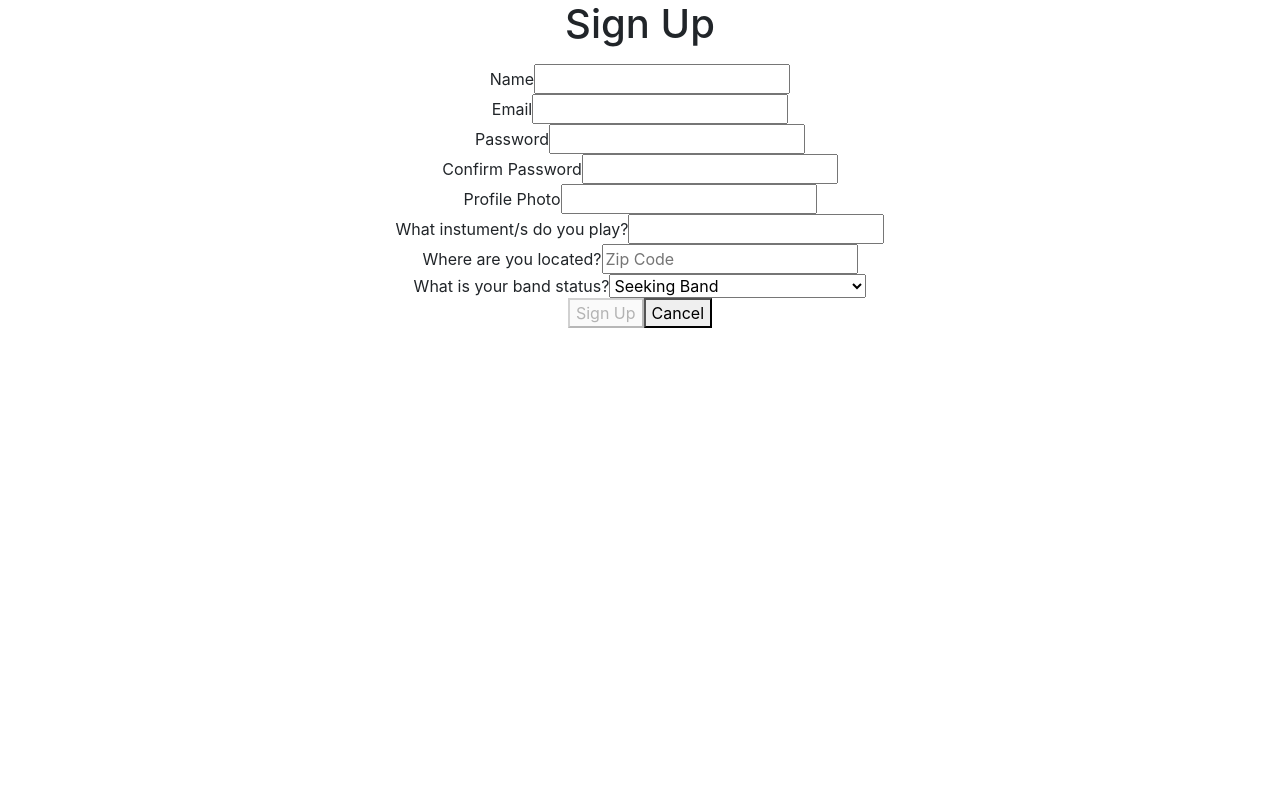
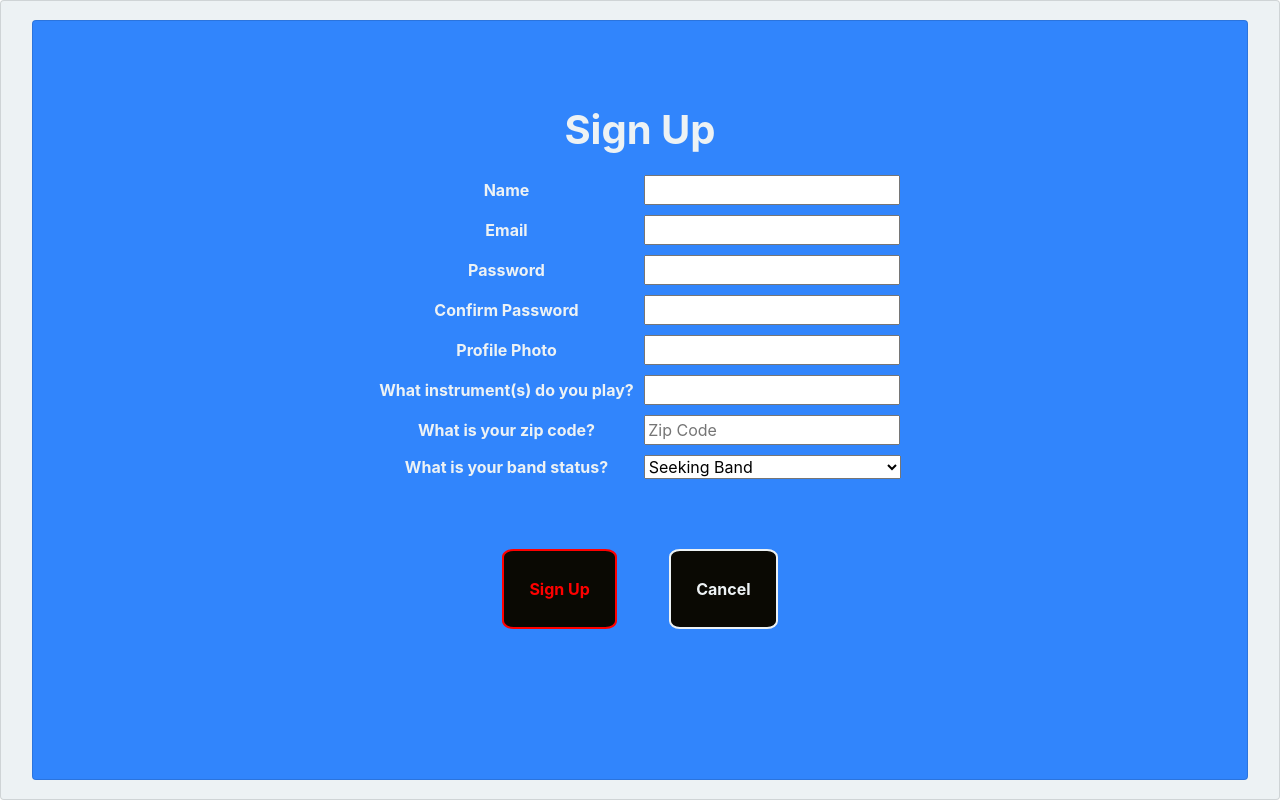
Before and after one commit to DevonJenkins/vibin-front-end, a React (Create React App) app: page /signup in a window 1280 px wide. Built offline with nearby package versions, Linux system fonts and the light colour scheme; no server answers.

Commit message:
complete signup structure and styling

```diff
--- a/src/App.css
+++ b/src/App.css
@@ -53,6 +53,11 @@ body {
   border: 2px var(--white) solid;
 }
 
+button:disabled {
+  color: var(--red);
+  border: 2px var(--red) solid;
+}
+
 .column-container {
   display: flex;
   flex-direction: column;
--- a/src/components/LoginForm/LoginForm.jsx
+++ b/src/components/LoginForm/LoginForm.jsx
@@ -29,7 +29,6 @@ const LoginForm = props => {
     <form
       autoComplete="off"
       onSubmit={handleSubmit}
-      className='{styles.container}'
     >
       <table cellPadding={5}>
         <tbody>
--- a/src/components/SignupForm/SignupForm.jsx
+++ b/src/components/SignupForm/SignupForm.jsx
@@ -46,8 +46,11 @@ const SignupForm = props => {
       onSubmit={handleSubmit}
       className='{styles.container}'
     >
-      <div className='{styles.inputContainer}'>
-        <label htmlFor="name" className='{styles.label}'>Name</label>
+      <table cellPadding={5}>
+        <tbody>
+          <tr>
+            <td className='whitefnt'>Name</td>
+            <td>
               <input
                 type="text"
                 autoComplete="off"
@@ -56,9 +59,11 @@ const SignupForm = props => {
                 name="name"
                 onChange={handleChange}
               />
-      </div>
-      <div className='{styles.inputContainer}'>
-        <label htmlFor="email" className='{styles.label}'>Email</label>
+            </td>
+          </tr>
+          <tr>
+            <td className='whitefnt'>Email</td>
+            <td>
               <input
                 type="text"
                 autoComplete="off"
@@ -67,9 +72,11 @@ const SignupForm = props => {
                 name="email"
                 onChange={handleChange}
               />
-      </div>
-      <div className='{styles.inputContainer}'>
-        <label htmlFor="password" className='{styles.label}'>Password</label>
+            </td>
+          </tr>
+          <tr>
+            <td className='whitefnt'>Password</td>
+            <td>
               <input
                 type="password"
                 autoComplete="off"
@@ -78,11 +85,11 @@ const SignupForm = props => {
                 name="password"
                 onChange={handleChange}
               />
-      </div>
-      <div className='{styles.inputContainer}'>
-        <label htmlFor="confirm" className='{styles.label}'>
-          Confirm Password
-        </label>
+            </td>
+          </tr>
+          <tr>
+            <td className='whitefnt'>Confirm Password</td>
+            <td>
               <input
                 type="password"
                 autoComplete="off"
@@ -91,11 +98,11 @@ const SignupForm = props => {
                 name="passwordConf"
                 onChange={handleChange}
               />
-      </div>
-      <div className='{styles.inputContainer}'>
-        <label htmlFor="avatar" className='{styles.label}'>
-          Profile Photo
-        </label>
+            </td>
+          </tr>
+          <tr>
+            <td className='whitefnt'>Profile Photo</td>
+            <td>
               <input
                 type="text"
                 autoComplete="off"
@@ -104,11 +111,11 @@ const SignupForm = props => {
                 name="avatar"
                 onChange={handleChange}
               />
-      </div>
-      <div className='{styles.inputContainer}'>
-        <label htmlFor="instruments" className='{styles.label}'>
-          What instument/s do you play?
-        </label>
+            </td>
+          </tr>
+          <tr>
+            <td className='whitefnt'>What instrument(s) do you play?</td>
+            <td>
               <input
                 type="text"
                 autoComplete="off"
@@ -117,11 +124,11 @@ const SignupForm = props => {
                 name="instruments"
                 onChange={handleChange}
               />
-      </div>
-      <div className='{styles.inputContainer}'>
-        <label htmlFor="zip" className='{styles.label}'>
-          Where are you located?
-        </label>
+            </td>
+          </tr>
+          <tr>
+            <td className='whitefnt'>What is your zip code?</td>
+            <td>
               <input
                 type="text"
                 pattern="[0-9]*"
@@ -132,11 +139,11 @@ const SignupForm = props => {
                 onChange={handleChange}
                 placeholder="Zip Code"
               />
-      </div>
-      <div className='{styles.inputContainer}'>
-        <label htmlFor="status" className='{styles.label}'>
-          What is your band status?
-        </label>
+            </td>
+          </tr>
+          <tr>
+            <td className='whitefnt'>What is your band status?</td>
+            <td>
               <select
                 type="text"
                 autoComplete="off"
@@ -148,13 +155,17 @@ const SignupForm = props => {
                   <option value="seeking-band">Seeking Band</option>
                   <option value="seeking-band-members">Band Owner Seeking Members</option>
               </select>
-      </div>
-      <div className='{styles.inputContainer}'>
-        <button disabled={isFormInvalid()} className='{styles.button}'>
+
+            </td>
+          </tr>
+        </tbody>
+      </table>
+      <div className='margin-top'>
+        <button disabled={isFormInvalid()} className='margin-2 br padding-2 whitebrdr whitefnt blackbg'>
           Sign Up
         </button>
-        <Link to="/">
-          <button>Cancel</button>
+        <Link className='margin-2' to="/">
+          <button className='padding-2 br whitebrdr whitefnt blackbg'>Cancel</button>
         </Link>
       </div>
     </form>
--- a/src/pages/Signup/Signup.jsx
+++ b/src/pages/Signup/Signup.jsx
@@ -9,10 +9,14 @@ const Signup = props => {
   }
 
   return (
-    <main className='{styles.container}'>
-      <h1>Sign Up</h1>
-      <p>{message}</p>
-      <SignupForm {...props} updateMessage={updateMessage} />
+    <main className='card full-page-card column-container whitebg'>
+      <div className='card edge-card column-container bluebg'>
+        <div>
+          <h1 className='whitefnt'>Sign Up</h1>
+          <p className='alertfnt'>{message}</p>
+          <SignupForm {...props} updateMessage={updateMessage} />
+        </div>
+      </div>
     </main>
   )
 }
```
Lines whose indentation alone changed are shown as unchanged.
